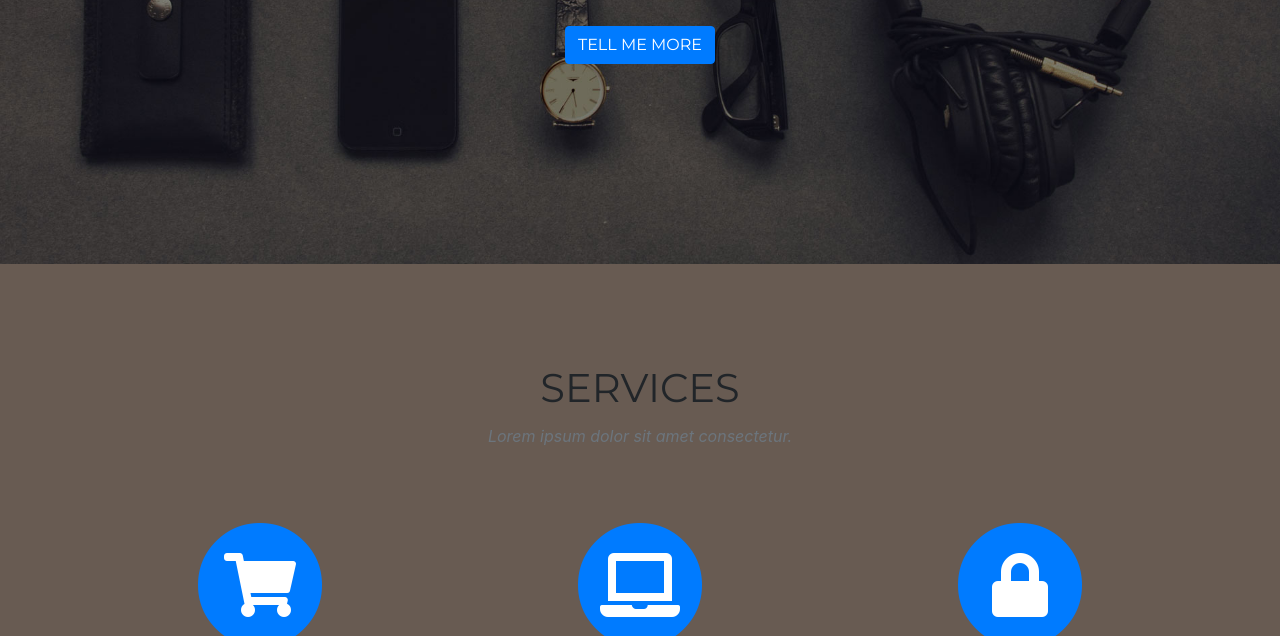
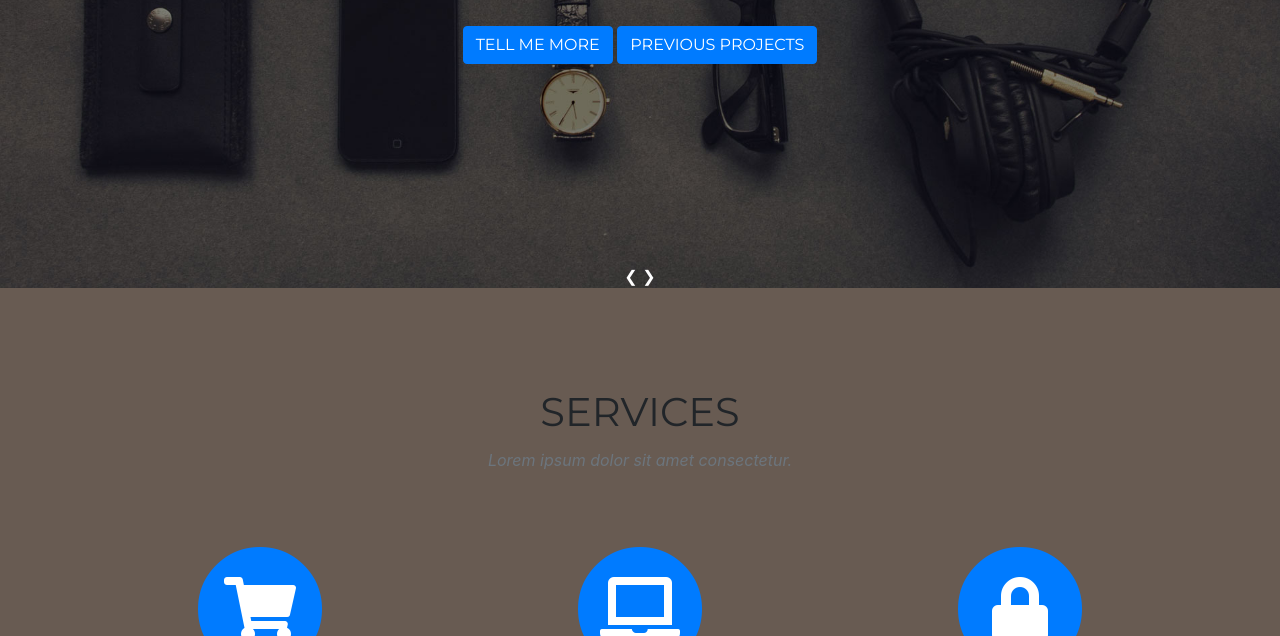
Before and after one commit to hshahi2/it202-project1, a website with bundled scripts: page index.html in a window 1280 px wide. Shown: the part 464-1100 px from the top of the page. Built offline with nearby package versions, Linux system fonts and the light colour scheme; a web font is replaced by a local one.

Commit message:
added one more item in carousel

```diff
--- a/index.html
+++ b/index.html
@@ -84,15 +84,30 @@
 </header> -->
 
 
-
-
     <div class="container">
       <div class="intro-text">
         <div class="intro-lead-in">Welcome To Our Studio!</div>
         <div class="intro-heading text-uppercase">It's Nice To Meet You</div>
         <a class="btn btn-primary btn-xl text-uppercase js-scroll-trigger" href="#services">Tell Me More</a>
+        <a class="btn btn-primary btn-xl text-uppercase js-scroll-trigger" href="#services">Previous Projects</a>
       </div>
+        <a class="prev" onclick="plusSlides(-1)" >&#10094;</a>
+        <a class="next" onclick="plusSlides(1)">&#10095;</a>
     </div>
+
+<!-- <div style="text-align:center">
+  <span class="dot" onclick="currentSlide(1)"></span>
+  <span class="dot" onclick="currentSlide(2)"></span>
+  <span class="dot" onclick="currentSlide(3)"></span>
+</div> -->
+
+
+
+
+
+
+
+
   </header>
 
   <!-- Services -->
```
